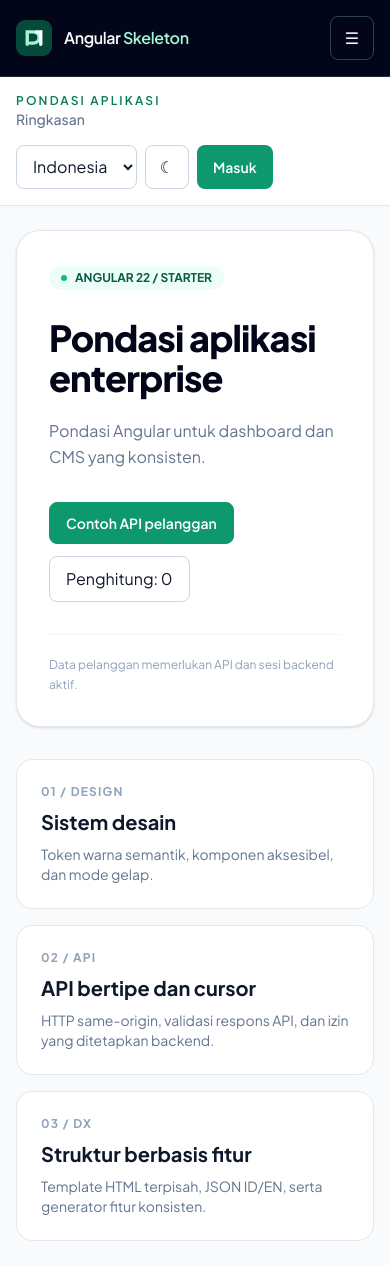
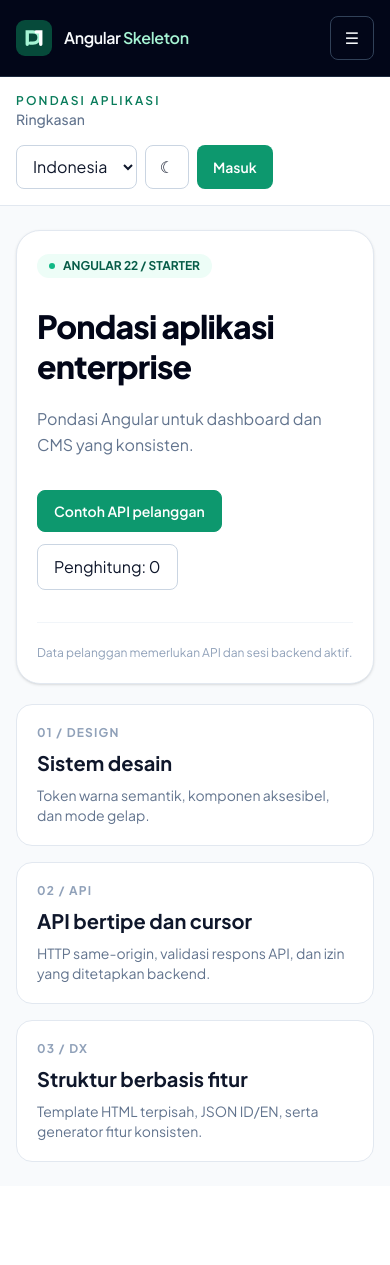
Before and after one commit to casudinlix/angular-skeleton, an Angular app: page / in a window 390 px wide. After the commit the page ends 1186 px from the top, so only its background shows below. Built offline with nearby package versions, Linux system fonts and the light colour scheme.

Commit message:
style: prevent narrow-viewport overflow in panels, tables, forms and dialogs

```diff
--- a/src/app/templates/auth/login.page.html
+++ b/src/app/templates/auth/login.page.html
@@ -1,5 +1,5 @@
-<div class="mx-auto max-w-md py-8">
-  <div class="rounded-2xl border border-slate-200 bg-white p-7 shadow-sm dark:border-slate-800 dark:bg-slate-900 sm:p-9">
+<div class="mx-auto min-w-0 max-w-md py-4 sm:py-8">
+  <div class="min-w-0 rounded-2xl border border-slate-200 bg-white p-5 shadow-sm dark:border-slate-800 dark:bg-slate-900 sm:p-9">
     <p class="text-xs font-bold uppercase tracking-widest text-brand-700 dark:text-brand-200">{{ i18n.translate('workspaceEyebrow') }}</p>
     <h1 class="mt-3 text-3xl font-bold tracking-tight">{{ i18n.translate('loginTitle') }}</h1>
     <p class="mt-2 text-sm leading-relaxed text-slate-500 dark:text-slate-400">{{ i18n.translate('loginDescription') }}</p>
--- a/src/app/templates/errors/error.page.html
+++ b/src/app/templates/errors/error.page.html
@@ -1,8 +1,8 @@
-<section class="mx-auto max-w-xl rounded-2xl border border-slate-200 bg-white p-10 text-center dark:border-slate-800 dark:bg-slate-900" role="alert">
+<section class="mx-auto min-w-0 max-w-xl rounded-2xl border border-slate-200 bg-white p-5 text-center dark:border-slate-800 dark:bg-slate-900 sm:p-10" role="alert">
   <div class="mx-auto flex size-16 items-center justify-center rounded-2xl bg-brand-50 text-3xl text-brand-700 dark:bg-slate-800">◇</div>
   <p class="mt-6 text-sm font-bold uppercase tracking-widest text-brand-700 dark:text-brand-200">{{ status }}</p>
   <h1 class="mt-2 text-2xl font-bold">{{ i18n.translate(messageKey) }}</h1>
-  <div class="mt-7 flex justify-center gap-3">
+  <div class="mt-7 flex flex-wrap justify-center gap-3">
     <a uiButton="primary" routerLink="/">{{ i18n.translate('backToHome') }}</a>
     @if (status === '401') { <a uiButton="secondary" routerLink="/login">{{ i18n.translate('unauthorizedLink') }}</a> }
   </div>
--- a/src/app/templates/errors/not-found.page.html
+++ b/src/app/templates/errors/not-found.page.html
@@ -1,4 +1,4 @@
-<section class="mx-auto max-w-xl rounded-2xl border border-slate-200 bg-white p-10 text-center dark:border-slate-800 dark:bg-slate-900">
+<section class="mx-auto min-w-0 max-w-xl rounded-2xl border border-slate-200 bg-white p-5 text-center dark:border-slate-800 dark:bg-slate-900 sm:p-10">
   <p class="text-7xl font-black tracking-tight text-brand-700 dark:text-brand-200">404</p>
   <h1 class="mt-5 text-2xl font-semibold">{{ i18n.translate('notFoundTitle') }}</h1>
   <p class="mt-2 text-sm text-slate-500 dark:text-slate-400">{{ i18n.translate('notFoundDescription') }}</p>
--- a/src/app/templates/home/home.page.html
+++ b/src/app/templates/home/home.page.html
@@ -1,9 +1,9 @@
-<section class="grid items-start gap-8 xl:grid-cols-[minmax(0,1.4fr)_minmax(0,1fr)]">
-  <div class="rounded-3xl border border-slate-200 bg-white p-8 shadow-sm dark:border-slate-800 dark:bg-slate-900 md:p-11">
+<section class="grid min-w-0 items-start gap-5 sm:gap-8 xl:grid-cols-[minmax(0,1.4fr)_minmax(0,1fr)]">
+  <div class="min-w-0 rounded-3xl border border-slate-200 bg-white p-5 shadow-sm dark:border-slate-800 dark:bg-slate-900 sm:p-8 lg:p-11">
     <div class="inline-flex items-center gap-2 rounded-full bg-brand-50 px-3 py-1 text-xs font-bold text-brand-800 dark:bg-slate-800 dark:text-brand-200">
       <span class="size-1.5 rounded-full bg-brand-500"></span> ANGULAR 22 / STARTER
     </div>
-    <h1 class="mt-7 max-w-xl text-4xl font-black tracking-tight text-slate-950 dark:text-white md:text-5xl">{{ i18n.translate('homeTitle') }}</h1>
+    <h1 class="app-break-anywhere mt-7 max-w-xl text-[clamp(2rem,4.4vw,3.25rem)] font-black leading-tight tracking-tight text-slate-950 dark:text-white">{{ i18n.translate('homeTitle') }}</h1>
     <p class="mt-5 max-w-lg text-base leading-relaxed text-slate-500 dark:text-slate-400">{{ i18n.translate('dashboardIntro') }}</p>
     <div class="mt-8 flex flex-wrap gap-3">
       <a uiButton="primary" routerLink="/customers">{{ i18n.translate('customersLink') }}</a>
@@ -13,18 +13,18 @@
     </div>
     <p class="mt-8 border-t border-slate-100 pt-5 text-xs leading-relaxed text-slate-400 dark:border-slate-800">{{ i18n.translate('sessionNote') }}</p>
   </div>
-  <div class="grid gap-4">
-    <article class="rounded-2xl border border-slate-200 bg-white p-6 dark:border-slate-800 dark:bg-slate-900">
+  <div class="grid min-w-0 gap-4">
+    <article class="min-w-0 rounded-2xl border border-slate-200 bg-white p-5 dark:border-slate-800 dark:bg-slate-900 sm:p-6">
       <p class="text-xs font-bold uppercase tracking-widest text-slate-400">01 / DESIGN</p>
       <h2 class="mt-2 text-xl font-bold">{{ i18n.translate('designSystemTitle') }}</h2>
       <p class="mt-2 text-sm text-slate-500 dark:text-slate-400">{{ i18n.translate('designSystemDescription') }}</p>
     </article>
-    <article class="rounded-2xl border border-slate-200 bg-white p-6 dark:border-slate-800 dark:bg-slate-900">
+    <article class="min-w-0 rounded-2xl border border-slate-200 bg-white p-5 dark:border-slate-800 dark:bg-slate-900 sm:p-6">
       <p class="text-xs font-bold uppercase tracking-widest text-slate-400">02 / API</p>
       <h2 class="mt-2 text-xl font-bold">{{ i18n.translate('apiTitle') }}</h2>
       <p class="mt-2 text-sm text-slate-500 dark:text-slate-400">{{ i18n.translate('apiDescription') }}</p>
     </article>
-    <article class="rounded-2xl border border-slate-200 bg-white p-6 dark:border-slate-800 dark:bg-slate-900">
+    <article class="min-w-0 rounded-2xl border border-slate-200 bg-white p-5 dark:border-slate-800 dark:bg-slate-900 sm:p-6">
       <p class="text-xs font-bold uppercase tracking-widest text-slate-400">03 / DX</p>
       <h2 class="mt-2 text-xl font-bold">{{ i18n.translate('developerTitle') }}</h2>
       <p class="mt-2 text-sm text-slate-500 dark:text-slate-400">{{ i18n.translate('developerDescription') }}</p>
```
Also changed, not shown: src/app/templates/customers/customers.page.html (+13 -13 lines).
